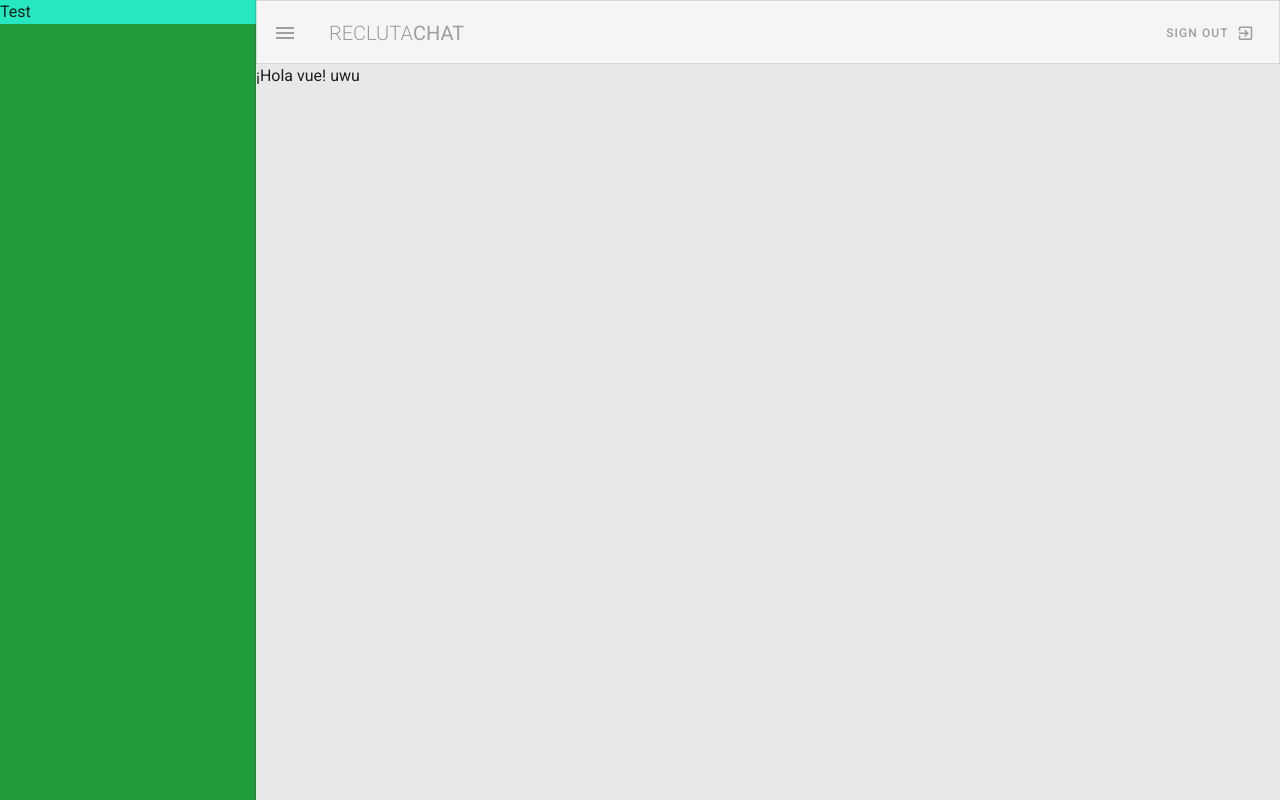
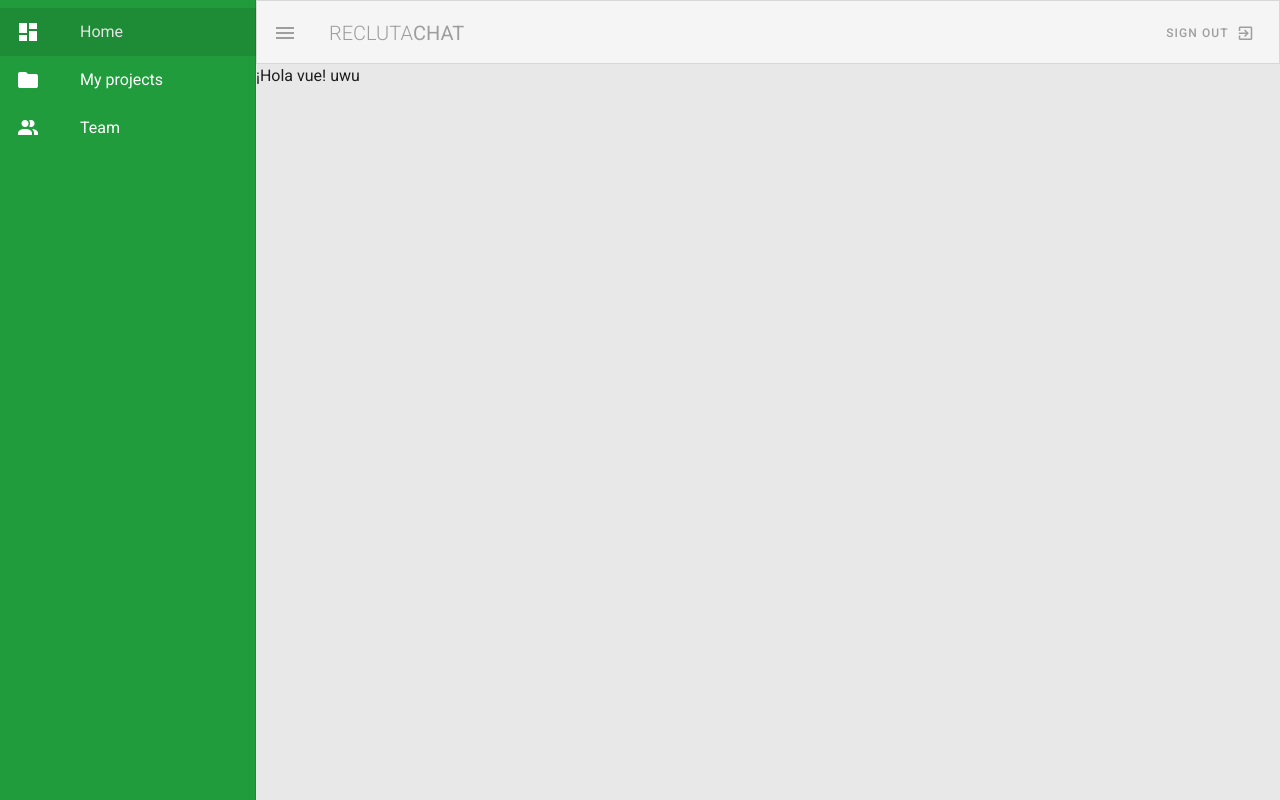
Before and after one commit to LinkPC/todolist, a Vue app: page / in a window 1280 px wide. Both pictures are taken after a click on the button 29 px from the left and 33 px from the top of the page. Built offline with nearby package versions, Linux system fonts and the light colour scheme.

Commit message:
Listas con v-for

```diff
--- a/src/components/Navbar.vue
+++ b/src/components/Navbar.vue
@@ -14,7 +14,16 @@
         </v-app-bar>
 
         <v-navigation-drawer  v-model="drawer" app class="primary">
-            <p class="info">Test</p>
+            <v-list>
+                <v-list-item v-for="link in links" :key="link.text" router :to="link.route">
+                    <v-list-item-action>
+                        <v-icon left class="white--text">{{ link.icon }}</v-icon>
+                    </v-list-item-action>
+                    <v-list-item-content>
+                        <v-list-item-title class="white--text">{{ link.text }} </v-list-item-title>
+                    </v-list-item-content>
+                </v-list-item>
+            </v-list>
         </v-navigation-drawer>
 
     </nav>
@@ -24,7 +33,12 @@
 export default {
     data(){
         return{
-            drawer: false
+            drawer: false,
+            links: [
+                { icon: "mdi-view-dashboard", text: "Home", route: "/" },
+                { icon: "mdi-folder", text: "My projects", route: "/projects" },
+                { icon: "mdi-account-multiple", text: "Team", route: "/team" },
+            ]
         }
     }
 }
```
